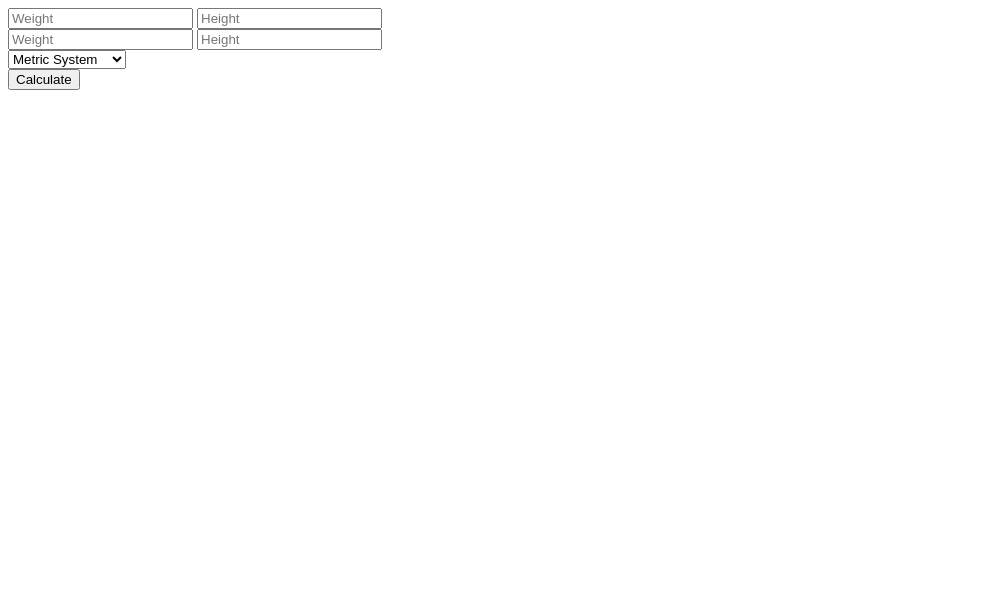
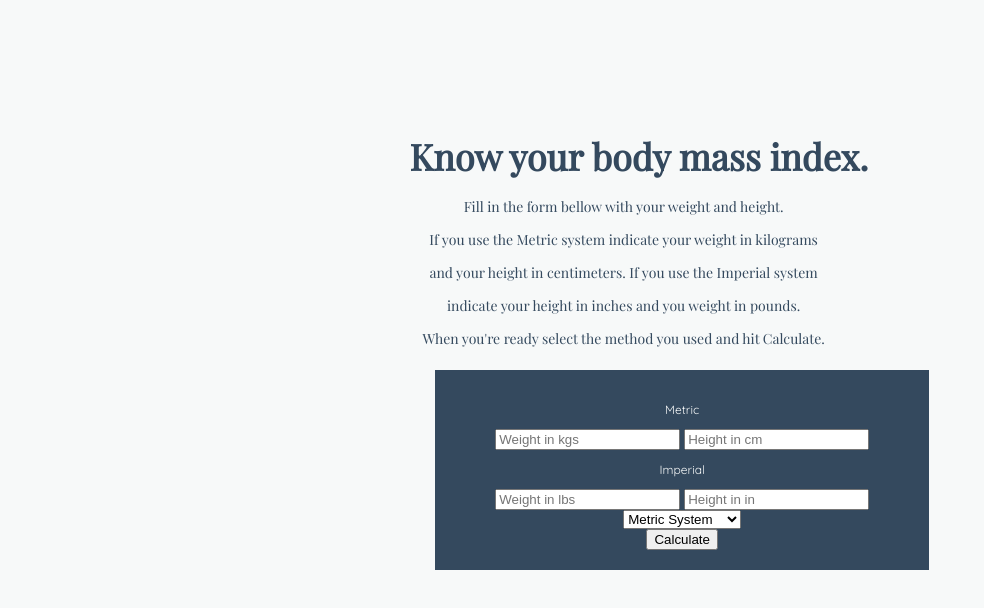
Before and after one commit to pedbr/bmi_calculator, a website: page src/index.html in a window 1280 px wide. Shown: the whole page, without its empty margins (0-984 px from the left). Drawn offline with nearby package versions, Linux system fonts and the light colour scheme.

Commit message:
adding style and finnished product

```diff
--- a/src/index.html
+++ b/src/index.html
@@ -2,22 +2,38 @@
 <html>
 
 <head>
+    <link rel="stylesheet" href="style.css">
+    <link href='https://fonts.googleapis.com/css?family=Playfair Display' rel='stylesheet'>
+    <link href='https://fonts.googleapis.com/css?family=Quicksand' rel='stylesheet'>
     <meta charset="utf-8">
-    <title></title>
+    <title>BMI Calculator</title>
     <script src="js/person.js"></script>
     <script src="js/bmi_calculator.js"></script>
 </head>
 
 <body>
-
+<div class="header">
+    <h1>Know your body mass index.</h1>
+</div>
+<div class="description">
+        <p>Fill in the form bellow with your weight and height.</p>
+        <p>If you use the Metric system indicate your weight in kilograms</p>
+        <p>and your height in centimeters. If you use the Imperial system</p>
+        <p>indicate your height in inches and you weight in pounds.</p>
+        <p>When you're ready select the method you used and hit Calculate.</p>
+    </div>
+<div class="centerblock">
     <form id="calculate">
         <div id="metric-inputs">
-            <input type="text" id="weight-in-kgs" placeholder="Weight">
-            <input type="text" id="height-in-cm" placeholder="Height">
+            <p class="titles">Metric</p>
+
+            <input type="text" id="weight-in-kgs" placeholder="Weight in kgs">
+            <input type="text" id="height-in-cm" placeholder="Height in cm">
         </div>
         <div id="imperial-inputs">
-                <input type="text" id="weight-in-lbs" placeholder="Weight">
-                <input type="text" id="height-in-in" placeholder="Height">
+            <p class="titles">Imperial</p>
+                <input type="text" id="weight-in-lbs" placeholder="Weight in lbs">
+                <input type="text" id="height-in-in" placeholder="Height in in">
             </div>
             <div class="form-group row">
                     <div class="col-auto">
@@ -30,7 +46,8 @@
 
         <button type="submit" value="Calculate"> Calculate </button>
     </form>
-    <div>
+</div>
+    <div class="result">
         <span id="display_value"></span>
         <span id="display_message"></span>
     </div>
--- /dev/null
+++ b/src/style.css
@@ -0,0 +1,44 @@
+body {
+    background-color: #F7F9F9
+}
+
+.header {
+    font-family: 'Playfair Display';font-size: 18px;
+    color: #34495E;
+    text-align: center;
+    position: absolute;
+    left: 32%;
+    margin-top: 100px;
+}
+
+.description {
+    font-family: 'Playfair Display';font-size: 14px;
+    color: #34495E;
+    text-align: center;
+    position: absolute;
+    left: 33%;
+    margin-top: 175px;
+}
+
+.centerblock {
+    top: 370px;
+    left: 34%;
+    position: absolute;
+    padding: 20px 60px;
+    text-align: center;
+    background-color: #34495E;
+}
+
+.titles {
+    color: #F7F9F9;
+    font-family: 'Quicksand';font-size: 12px;
+}
+
+.result {
+    font-family: 'Playfair Display';font-size: 26px;
+    color: #CD5C5C;
+    top: 600px;
+    left: 32%;
+    position: absolute;
+
+}
```
